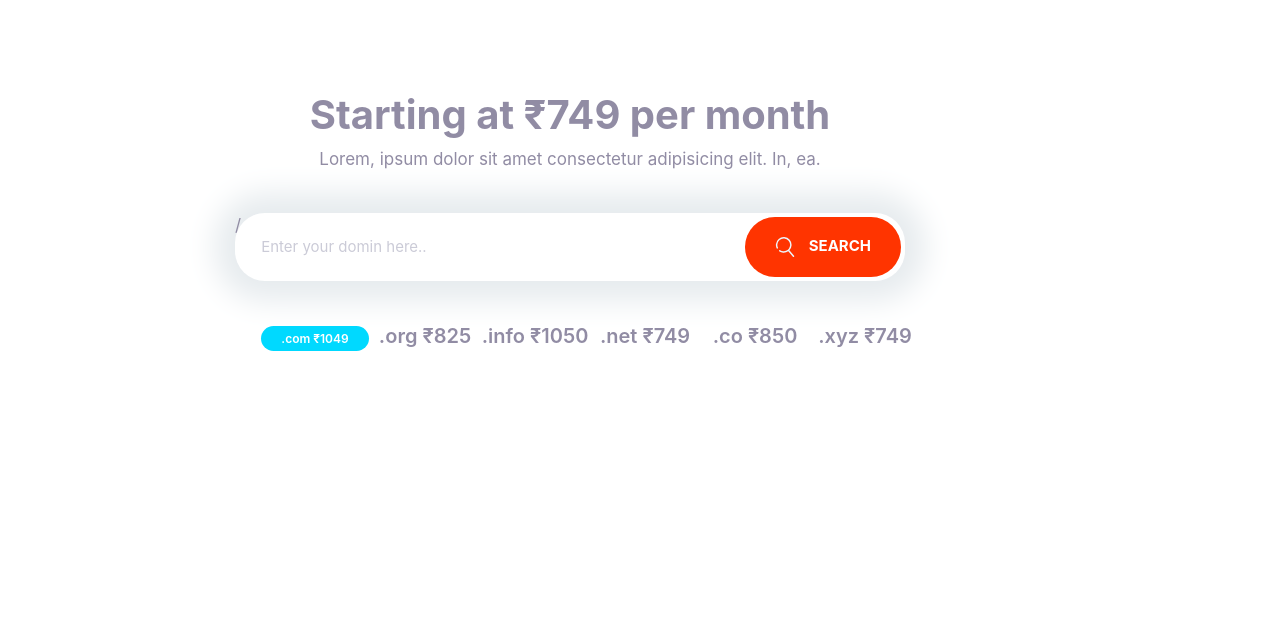
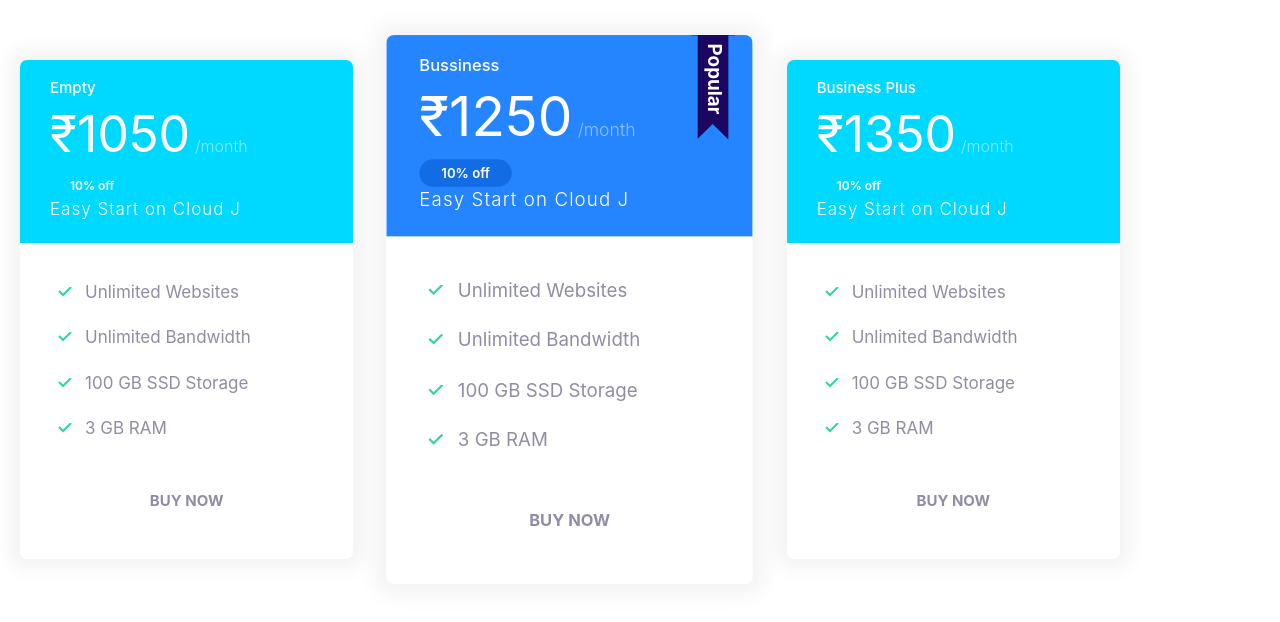
Before and after one commit to coder-rgb/Cloud_J, a plain HTML site: page index.html in a window 1280 px wide. Drawn offline with Linux system fonts and the light colour scheme.

Commit message:
define a plan block

```diff
--- a/css/style.css
+++ b/css/style.css
@@ -362,6 +362,22 @@ a {
   margin-bottom: 2rem;
 }
 
+.plan {
+  transition: transform 0.2s ease-out;
+}
+
+.plan--popular {
+  transform: scale(1.1);
+}
+
+.plan:hover {
+  transform: scale(1.05);
+}
+
+.plan--popular:hover {
+  transform: scale(1.15);
+}
+
 .plan--popular .card--header {
   position: relative;
 }
@@ -460,6 +476,9 @@ a {
 @media screen and (min-width: 768px) {
   .grid--1x2 {
     grid-template-columns: 1fr 1fr;
+  }
+  .grid--1x3 {
+    grid-template-columns: 1fr 1fr 1fr;
   }
 }
 
@@ -722,3 +741,13 @@ a {
     grid-template-columns: repeat(auto-fit, minmax(100px, 1fr));
   }
 }
+
+/* block plans */
+.block--plans .grid {
+  gap: 8rem 5rem;
+}
+
+.block--plans .card {
+  max-width: 500px;
+  margin: 0 auto;
+}
--- a/index.html
+++ b/index.html
@@ -10,27 +10,69 @@
 </head>
 
 <body>
-    <div class="block container block--domain">
-        <header class="block--header">
-            <h2>Starting at ₹749 per month</h2>
-            <p>Lorem, ipsum dolor sit amet consectetur adipisicing elit. In, ea.</p>
-        </header>
-        <div class="input--group">/
-            <input type="text" class="input" placeholder="Enter your domin here..">
-            <button class="btn btn--accent">
-                <svg class="icon icon--white">
-                    <use xlink:href="img/sprite.svg#search"></use>
-                </svg>
-                Search</button>
+    <section class="block container block--plans">
+        <div class="grid grid--1x3">
+            <div class="plan">
+                <div class="card card--secondary">
+                    <header class="card--header">
+                        <h3 class="plan--name">Empty</h3>
+                        <span class="plan--price">₹1050</span>
+                        <span class="plan--duration">/month</span>
+                        <span class="badge bagde--secondary badge--small">10% off</span>
+                        <span class="plan--description">Easy Start on Cloud J</span>
+                    </header>
+                    <div class="card--body">
+                        <ul class="list list--tickmark">
+                            <li class="list--item">Unlimited Websites</li>
+                            <li class="list--item">Unlimited Bandwidth</li>
+                            <li class="list--item">100 GB SSD Storage</li>
+                            <li class="list--item">3 GB RAM</li>
+                       </ul>
+                       <button class="btn btn--outline btn--block">Buy Now</button>
+                    </div>
+                </div>
+            </div>
+            <div class="plan plan--popular">
+                <div class="card card--primary">
+                    <header class="card--header">
+                        <h3 class="plan--name">Bussiness</h3>
+                        <span class="plan--price">₹1250</span>
+                        <span class="plan--duration">/month</span>
+                        <span class="badge badge--primary badge--small">10% off</span>
+                        <span class="plan--description">Easy Start on Cloud J</span>
+                    </header>
+                    <div class="card--body">
+                        <ul class="list list--tickmark">
+                            <li class="list--item">Unlimited Websites</li>
+                            <li class="list--item">Unlimited Bandwidth</li>
+                            <li class="list--item">100 GB SSD Storage</li>
+                            <li class="list--item">3 GB RAM</li>
+                       </ul>
+                       <button class="btn btn--outline btn--block">Buy Now</button>
+                    </div>
+                </div>
+            </div>
+            <div class="plan">
+                <div class="card card--secondary">
+                    <header class="card--header">
+                        <h3 class="plan--name">Business Plus</h3>
+                        <span class="plan--price">₹1350</span>
+                        <span class="plan--duration">/month</span>
+                        <span class="badge bagde--secondary badge--small">10% off</span>
+                        <span class="plan--description">Easy Start on Cloud J</span>
+                    </header>
+                    <div class="card--body">
+                        <ul class="list list--tickmark">
+                            <li class="list--item">Unlimited Websites</li>
+                            <li class="list--item">Unlimited Bandwidth</li>
+                            <li class="list--item">100 GB SSD Storage</li>
+                            <li class="list--item">3 GB RAM</li>
+                        </ul>
+                        <button class="btn btn--outline btn--block">Buy Now</button>
+                    </div>
+                </div>
+            </div>
         </div>
-        <ul class="list block--domain--price">
-            <li><span class="badge bagde--secondary badge--small">.com ₹1049</span></li>
-            <li>.org ₹825</li>
-            <li>.info ₹1050</li>
-            <li>.net ₹749</li>
-            <li>.co ₹850</li>
-            <li>.xyz ₹749</li>
-        </ul>
-    </div>
+    </section>
 </body>
 </html>
```
Also changed, not shown: components/planBlock.html (added, +64 -0 lines).
